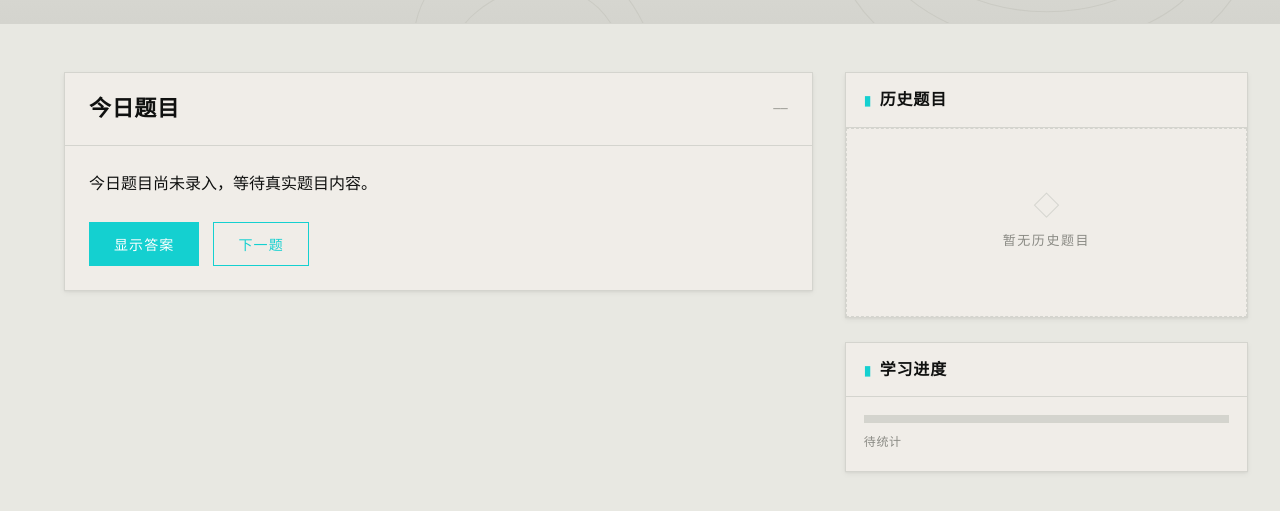
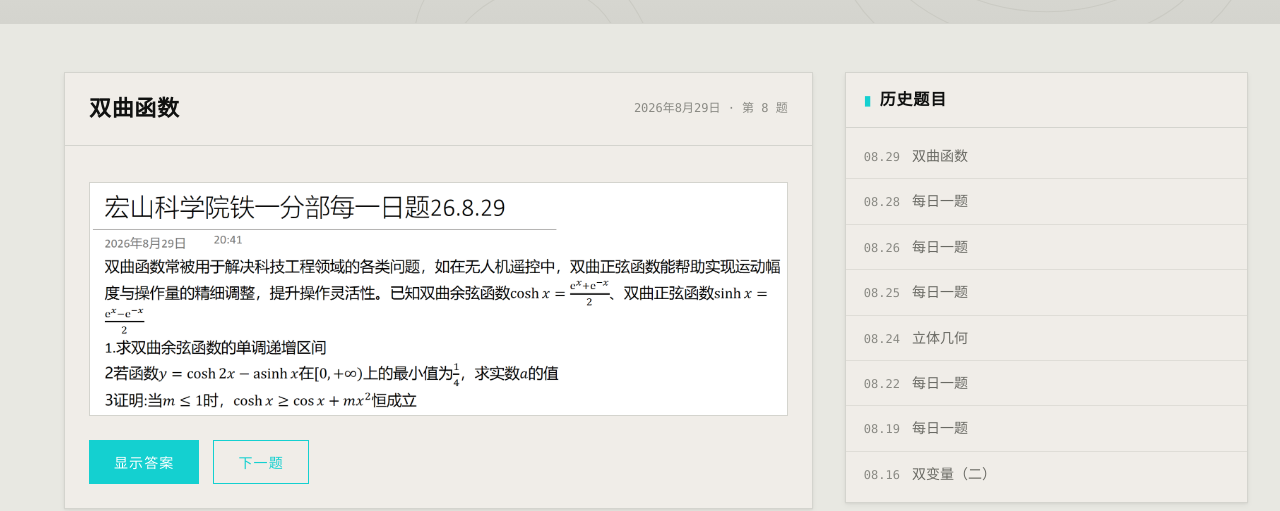
Before and after one commit to sanbaodaren/hongshan-site, a plain HTML site: page daily.html in a window 1280 px wide. Shown: the part 298-809 px from the top of the page. Drawn offline with Linux system fonts and the light colour scheme.

Commit message:
每日一题接入真实数据：8天题目图片与解析（图片/PDF）
Co-Authored-By: Claude Fable 5 <noreply@anthropic.com>

```diff
--- a/css/style.css
+++ b/css/style.css
@@ -267,6 +267,19 @@ button { font-family: inherit; cursor: pointer; }
   font-size: 12px; font-weight: 600; letter-spacing: .18em;
   color: var(--qing); margin-bottom: 8px;
 }
+.q-img {
+  max-width: 100%; height: auto;
+  border: 1px solid var(--concrete); background: #fff;
+  margin-top: 12px;
+}
+.q-missing { color: var(--muted-l); font-size: 13px; letter-spacing: .06em; }
+.q-pdf {
+  display: inline-flex; align-items: center; gap: 8px;
+  color: var(--qing); border: 1px solid var(--qing);
+  padding: 8px 16px; font-size: 13px; margin-top: 12px;
+  transition: background .2s ease, color .2s ease;
+}
+.q-pdf:hover { background: var(--qing); color: #0b2a2a; }
 
 .side-card { border: 1px solid var(--concrete); background: var(--pear); box-shadow: var(--shadow-sm); margin-bottom: 24px; }
 .side-title {
--- a/daily.html
+++ b/daily.html
@@ -35,10 +35,10 @@
         <div class="split-main">
           <article class="question">
             <div class="q-head">
-              <h2 class="q-title" id="qTitle">今日题目</h2>
+              <h2 class="q-title" id="qTitle">每日一题</h2>
               <span class="q-date" id="qDate">——</span>
             </div>
-            <div class="q-body" id="qBody">今日题目尚未录入，等待真实题目内容。</div>
+            <div class="q-body" id="qBody"></div>
             <div class="q-actions">
               <button class="btn btn-primary" id="showAnswer">显示答案</button>
               <button class="btn btn-ghost" id="nextQuestion">下一题</button>
@@ -55,17 +55,14 @@
 
           <div class="side-card">
             <h3 class="side-title">历史题目</h3>
-            <div class="empty-state">
-              <p class="empty-ico" aria-hidden="true">◇</p>
-              <p class="empty-text">暂无历史题目</p>
-            </div>
+            <ul class="side-list" id="historyList"></ul>
           </div>
 
           <div class="side-card">
             <h3 class="side-title">学习进度</h3>
             <div class="progress">
               <div class="progress-track"><div class="progress-bar" style="width:0"></div></div>
-              <p class="progress-meta">待统计</p>
+              <p class="progress-meta">题库共 <b id="qCount" style="color:var(--qing)">8</b> 题 · 进度待统计</p>
             </div>
           </div>
 
--- a/js/main.js
+++ b/js/main.js
@@ -105,25 +105,82 @@
   window.PageInit = window.PageInit || {};
 
   /* —— 每日一题 ——
-     DAILY_QUESTIONS：真实题目数据待录入。
-     每条结构：{ no: 序号, date: '2026年8月30日', title: '标题',
-                 body: '<p>题目正文，支持 HTML</p>', answer: '<p>参考答案，支持 HTML</p>' } */
-  window.DAILY_QUESTIONS = [];
+     每条结构：{ no: 序号, date: '2026年8月29日', ds: '08.29', title: '标题',
+                 q: '题目图片路径', a: '解析图片/PDF路径', aType: 'img'|'pdf' }
+     缺少题目或解析时对应字段留空字符串。 */
+  window.DAILY_QUESTIONS = [
+    { no: 8, date: '2026年8月29日', ds: '08.29', title: '双曲函数',
+      q: 'assets/daily/26-08-29-q.png', a: 'assets/daily/26-08-29-a.pdf', aType: 'pdf' },
+    { no: 7, date: '2026年8月28日', ds: '08.28', title: '',
+      q: 'assets/daily/26-08-28-q.png', a: 'assets/daily/26-08-28-a.pdf', aType: 'pdf' },
+    { no: 6, date: '2026年8月26日', ds: '08.26', title: '',
+      q: 'assets/daily/26-08-26-q.jpg', a: 'assets/daily/26-08-26-a.jpg', aType: 'img' },
+    { no: 5, date: '2026年8月25日', ds: '08.25', title: '',
+      q: '', a: 'assets/daily/26-08-25-a.jpg', aType: 'img' },
+    { no: 4, date: '2026年8月24日', ds: '08.24', title: '立体几何',
+      q: '', a: 'assets/daily/26-08-24-a.jpg', aType: 'img' },
+    { no: 3, date: '2026年8月22日', ds: '08.22', title: '',
+      q: 'assets/daily/26-08-22-q.png', a: '', aType: 'img' },
+    { no: 2, date: '2026年8月19日', ds: '08.19', title: '',
+      q: 'assets/daily/26-08-19-q.png', a: '', aType: 'img' },
+    { no: 1, date: '2026年8月16日', ds: '08.16', title: '双变量（二）',
+      q: 'assets/daily/26-08-16-q.png', a: '', aType: 'img' }
+  ];
 
   PageInit.daily = function () {
+    var data = window.DAILY_QUESTIONS || [];
     var btn = document.getElementById('showAnswer');
     var ans = document.getElementById('qAnswer');
+    var ansText = document.getElementById('qAnswerText');
     var qIndex = 0;
 
+    function esc(s) {
+      return String(s || '').replace(/&/g, '&amp;').replace(/</g, '&lt;').replace(/>/g, '&gt;').replace(/"/g, '&quot;');
+    }
+
     function render(i) {
-      var q = window.DAILY_QUESTIONS[i];
-      if (!q) return;
-      document.getElementById('qTitle').textContent = q.title;
-      document.getElementById('qBody').innerHTML = q.body;
-      document.getElementById('qAnswerText').innerHTML = q.answer;
+      if (!data.length) return;
+      var q = data[i];
+      document.getElementById('qTitle').textContent = q.title || '每日一题';
       document.getElementById('qDate').textContent = q.date + ' · 第 ' + q.no + ' 题';
+
+      var body = document.getElementById('qBody');
+      if (q.q) {
+        body.innerHTML = '<img class="q-img" src="' + q.q + '" alt="' + q.date + ' 题目">';
+      } else {
+        body.innerHTML = '<p class="q-missing">（该题暂无题目图片）</p>';
+      }
+
+      if (q.a) {
+        if (q.aType === 'pdf') {
+          ansText.innerHTML = '<a class="q-pdf" href="' + q.a + '" target="_blank" rel="noopener">▼ 查看解析 PDF（新窗口打开）</a>';
+        } else {
+          ansText.innerHTML = '<img class="q-img" src="' + q.a + '" alt="' + q.date + ' 解析">';
+        }
+      } else {
+        ansText.innerHTML = '<p class="q-missing">（该题暂无解析）</p>';
+      }
+
       ans.hidden = true;
-      btn.textContent = '显示答案';
+      if (btn) btn.textContent = '显示答案';
+    }
+
+    // 历史题目列表（与数据同步生成）
+    var list = document.getElementById('historyList');
+    if (list) {
+      list.innerHTML = data.map(function (q, i) {
+        return '<li><a href="#" data-index="' + i + '">' +
+          '<span class="s-list-date">' + esc(q.ds) + '</span>' + esc(q.title || '每日一题') +
+          '</a></li>';
+      }).join('');
+      list.addEventListener('click', function (e) {
+        var t = e.target.closest('a[data-index]');
+        if (t) {
+          e.preventDefault();
+          qIndex = +t.getAttribute('data-index');
+          render(qIndex);
+        }
+      });
     }
 
     if (btn && ans) {
@@ -135,10 +192,12 @@
     var next = document.getElementById('nextQuestion');
     if (next) {
       next.addEventListener('click', function () {
-        qIndex = (qIndex + 1) % window.DAILY_QUESTIONS.length;
+        qIndex = (qIndex + 1) % data.length;
         render(qIndex);
       });
     }
+
+    render(0);
   };
 
   /* —— 好题分享 —— */
```
Also changed, not shown: index.html (+1 -1 lines), assets/daily/26-08-16-q.png (added), assets/daily/26-08-19-q.png (added), assets/daily/26-08-22-q.png (added), assets/daily/26-08-24-a.jpg (added), assets/daily/26-08-25-a.jpg (added), assets/daily/26-08-26-a.jpg (added), assets/daily/26-08-26-q.jpg (added), assets/daily/26-08-28-q.png (added), assets/daily/26-08-29-q.png (added), 2 other files.
